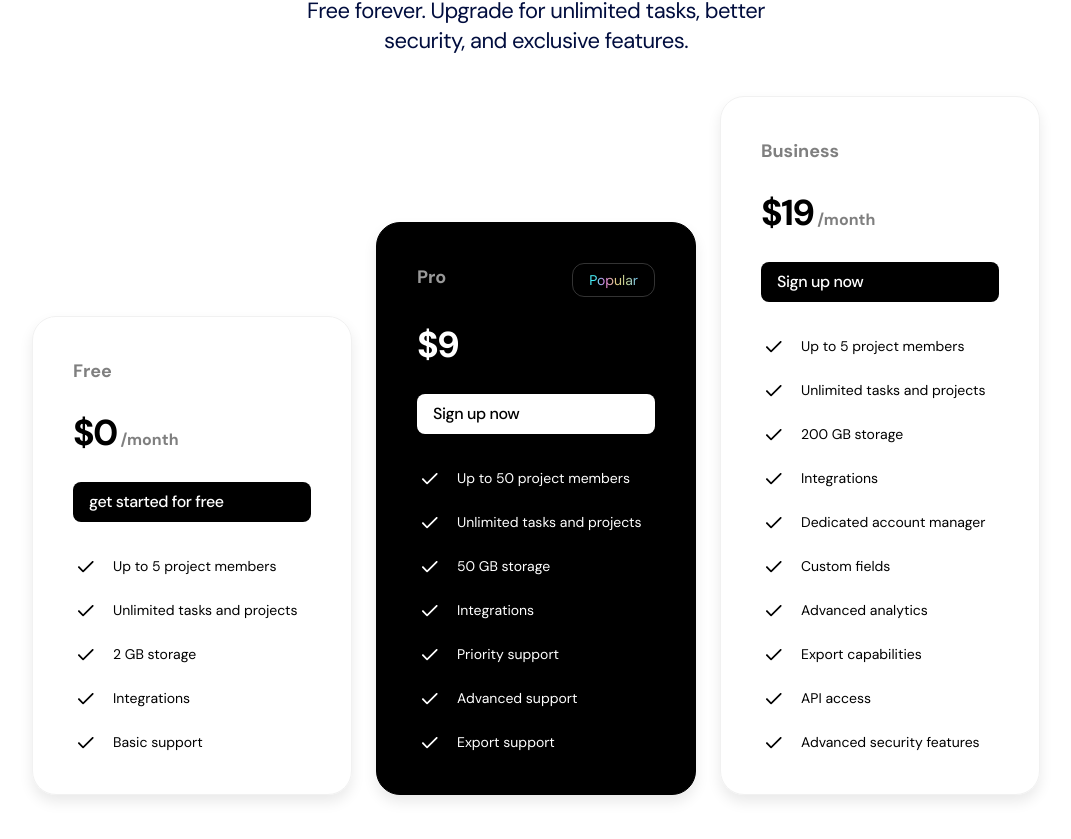
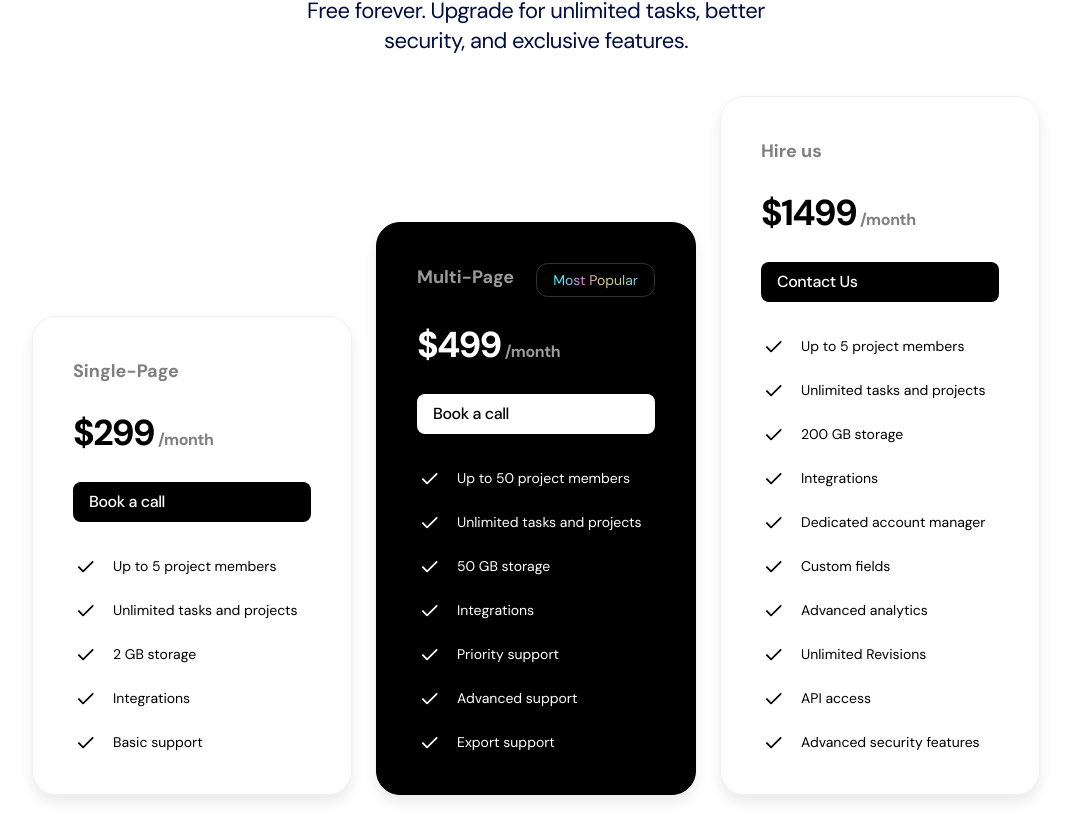
Before and after one commit to amlanxbghn/agency, a Next.js app: page / in a window 1280 px wide. Shown: the part 3748-4587 px from the top of the page, without its empty margins (104-1175 px from the left). Built offline with nearby package versions, Linux system fonts and the light colour scheme.

Commit message:
Updated Pricing

```diff
--- a/src/components/Pricing.tsx
+++ b/src/components/Pricing.tsx
@@ -5,9 +5,9 @@ import { motion } from 'framer-motion';
 
 const pricingTiers = [
     {
-        title: "Free",
-        monthlyPrice: 0,
-        buttonText: "get started for free",
+        title: "Single-Page",
+        monthlyPrice: 299,
+        buttonText: "Book a call",
         popular: false,
         inverse: false,
         features: [
@@ -19,9 +19,9 @@ const pricingTiers = [
         ],
     },
     {
-        title: "Pro",
-        monthlyPrice: 9,
-        buttonText: "Sign up now",
+        title: "Multi-Page",
+        monthlyPrice: 499,
+        buttonText: "Book a call",
         popular: true,
         inverse: true,
         features: [
@@ -35,9 +35,9 @@ const pricingTiers = [
         ],
     },
     {
-        title: "Business",
-        monthlyPrice: 19,
-        buttonText: "Sign up now",
+        title: "Hire us",
+        monthlyPrice: 1499,
+        buttonText: "Contact Us",
         popular: false,
         inverse: false,
         features: [
@@ -48,7 +48,7 @@ const pricingTiers = [
             "Dedicated account manager",
             "Custom fields",
             "Advanced analytics",
-            "Export capabilities",
+            "Unlimited Revisions",
             "API access",
             "Advanced security features",
         ],
@@ -97,14 +97,14 @@ export const Pricing = () => {
                                             repeatType: 'loop',
                                         }}
                                         className='bg-[linear-gradient(to_right,#DD7DDF,#E1CD86,#BBCB92,#71C2EF,#3BFFFF,#DD7DDF,#E1CD86,#BBCB92,#71C2EF,#3BFFFF)] [background-size:200%] text-transparent bg-clip-text font-md'>
-                                            Popular
+                                            Most Popular
                                     </motion.span>
                                 </div>
                             )}
                         </div>
                         <div className='flex items-baseline gap-1 mt-[30px]'>
                             <span className='text-4xl font-bold tracking-tighter leading-none'>${monthlyPrice}</span>
-                            <span className='teacking-tight font-bold text-black/50'>/month</span>
+                            <span className={twMerge('tracking-tight font-bold', inverse === true ? "text-white/60" : "text-black/50")}>/month</span>
                         </div>
                         <button className={twMerge(
                             'px-4 py-2 rounded-lg font-medium inline-flex items-center justify center tracking-tight bg-black text-white w-full mt-[30px]',
```
